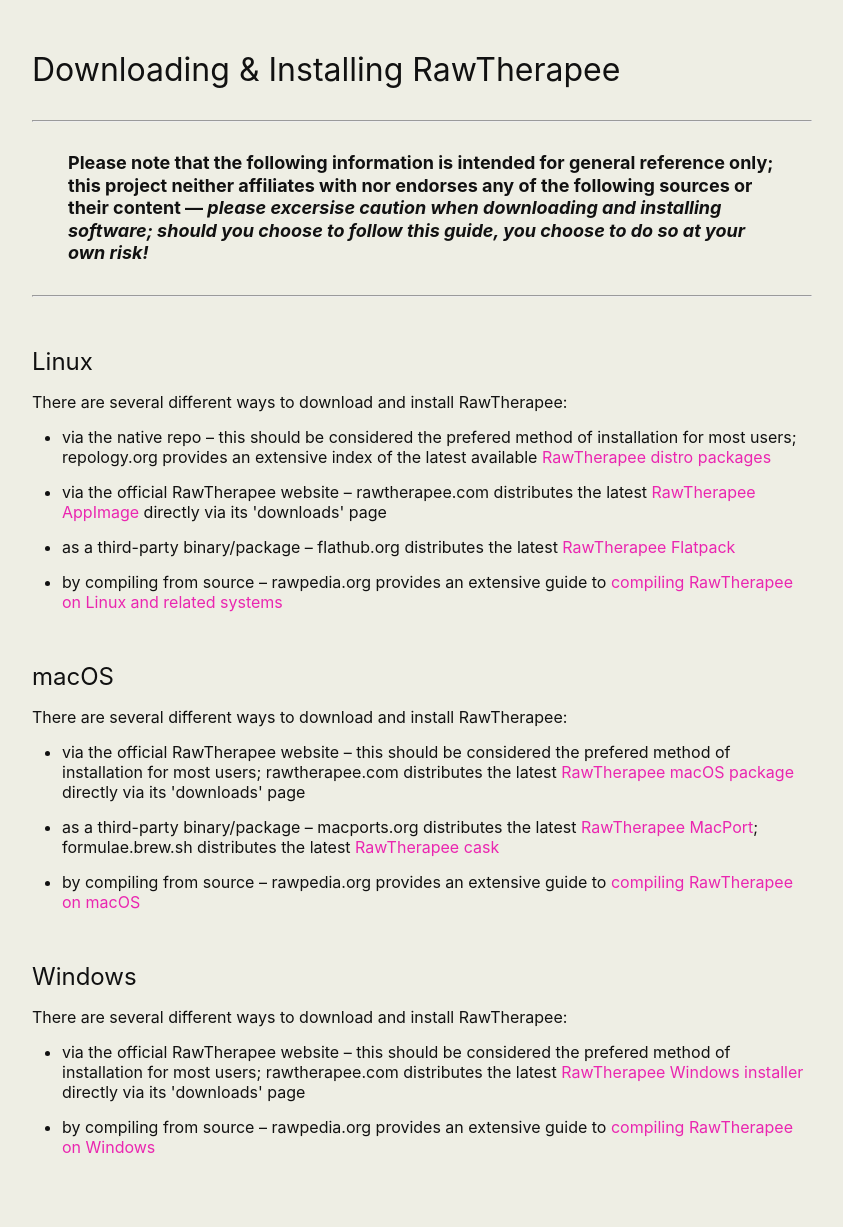
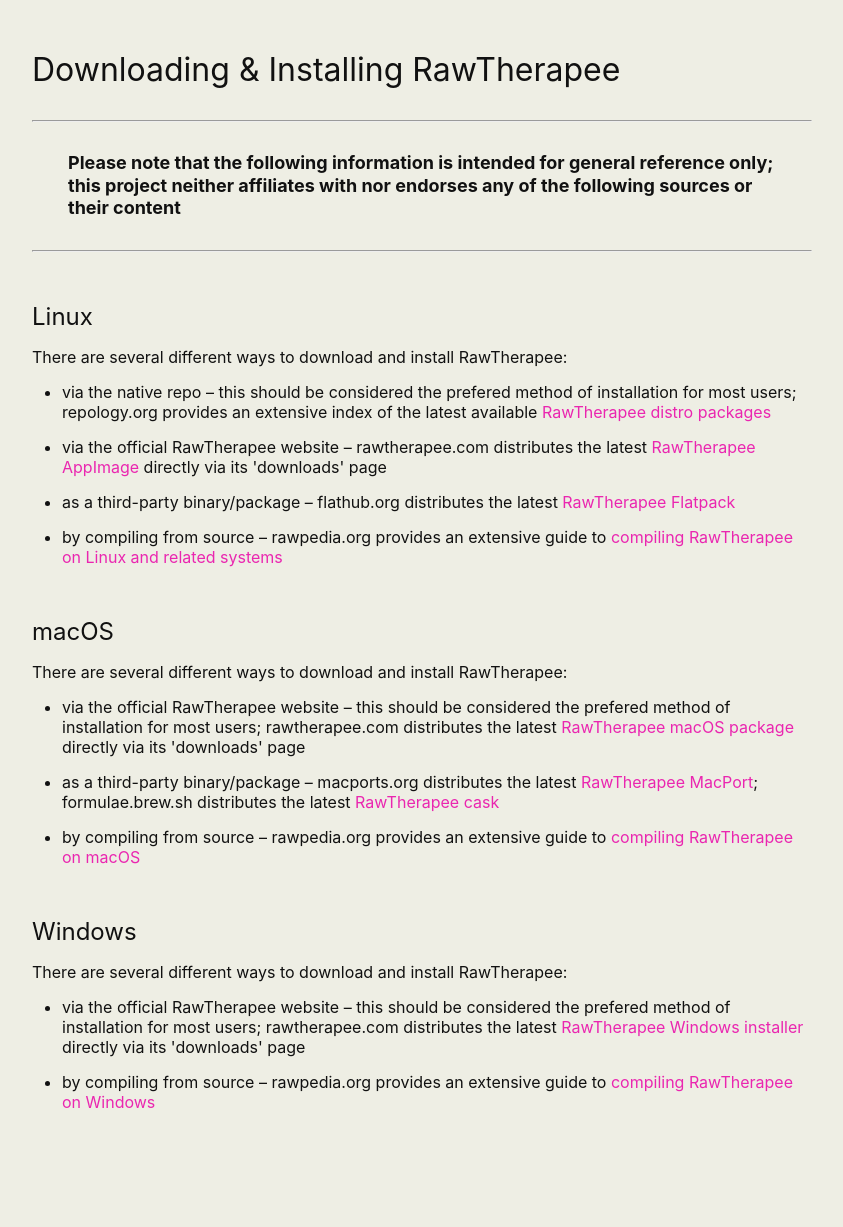
Before and after one commit to martbetz/martbetz.github.io, a Jekyll site: the page built from WIP/rtinstal.html, in a window 1280 px wide. Shown: the whole page, without its empty margins (218-1061 px from the left). Built offline with Jekyll 4.4.1, drawn with Linux system fonts in a browser that asks for light colours; after the commit the page ends 1182 px from its top, so only the background shows below that.

Commit message:
Update rtinstal.html

```diff
--- a/WIP/rtinstal.html
+++ b/WIP/rtinstal.html
@@ -20,7 +20,7 @@
 <div align="left">
 <hr>
 <span style="display:block; margin-left:2em; margin-right:2em">
-<b>Please note that the following information is intended for general reference only; this project neither affiliates with nor endorses any of the following sources or their content — <i>please excersise caution when downloading and installing software; should you choose to follow this guide, you choose to do so at your own risk!</i></b>
+<b>Please note that the following information is intended for general reference only; this project neither affiliates with nor endorses any of the following sources or their content <!-- — <i>please excersise caution when downloading and installing software; should you choose to follow this guide, you choose to do so at your own risk! --></i></b>
 </span>
 </div>
 </font>
```
